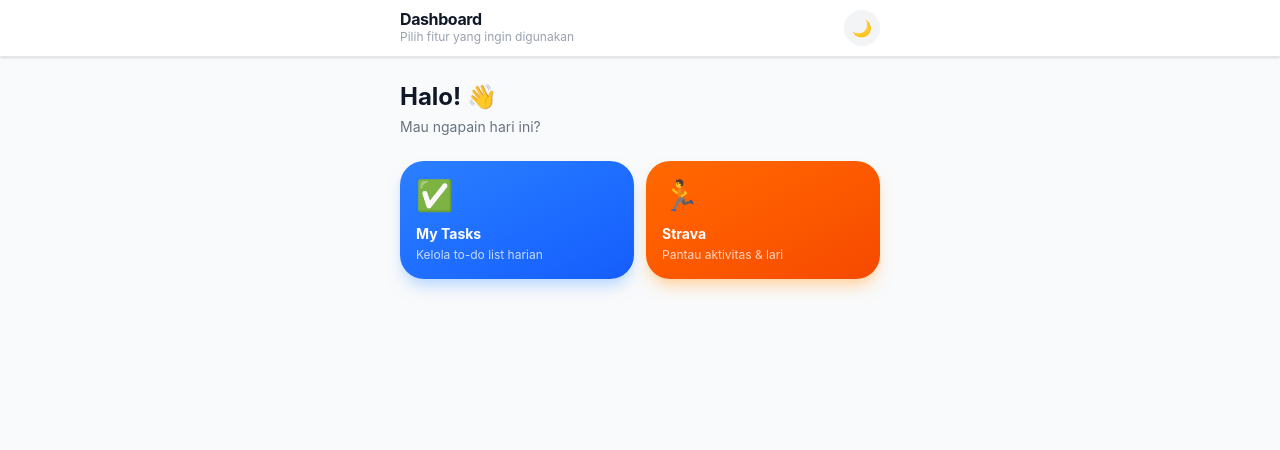
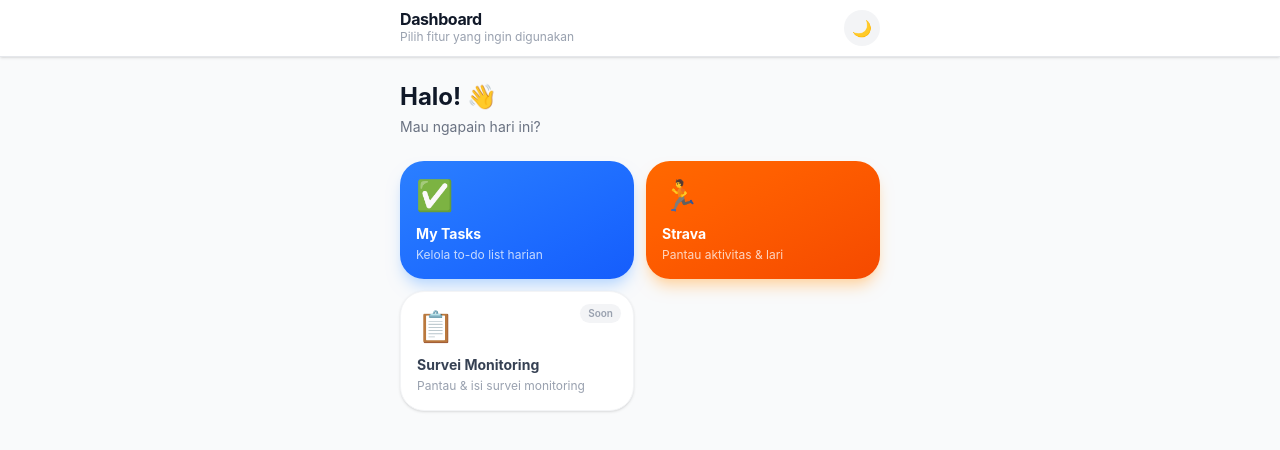
Before and after one commit to sontbn/sontbn.github.io, a React (Vite) app: page / in a window 1280 px wide. Shown: the top 450 px of the page. Built offline with nearby package versions, Linux system fonts and the light colour scheme.

Commit message:
Add Survei Monitoring widget card to home page
Adds a third card on the dashboard home grid labeled "Survei Monitoring"
with an emerald gradient and clipboard icon, following the existing
CARDS pattern. Marked as unavailable (Soon) since no destination view
exists yet.

```diff
--- a/src/Home.jsx
+++ b/src/Home.jsx
@@ -16,6 +16,15 @@ const CARDS = [
     color: 'from-orange-500 to-orange-600',
     shadow: 'shadow-orange-200 dark:shadow-orange-900',
     available: true,
+  },
+  {
+    id: 'survei',
+    icon: '📋',
+    title: 'Survei Monitoring',
+    desc: 'Pantau & isi survei monitoring',
+    color: 'from-emerald-500 to-emerald-600',
+    shadow: 'shadow-emerald-200 dark:shadow-emerald-900',
+    available: false,
   },
 ]
 
```
